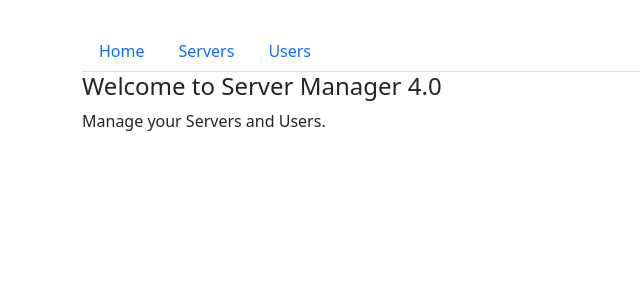
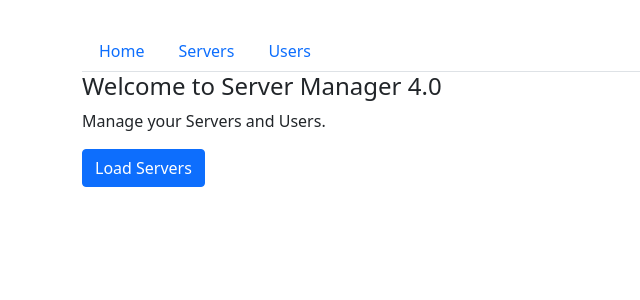
Before and after one commit to vishal-08/my-first-app, an Angular app: page / in a window 1280 px wide. Shown: the top 300 px of the page, without its empty margins (0-640 px from the left). Built offline with nearby package versions, Linux system fonts and the light colour scheme.

Commit message:
programitacally navigation

```diff
--- a/src/app/app.component.html
+++ b/src/app/app.component.html
@@ -2,9 +2,9 @@
   <div class="row">
     <div class="col-xs-12 col-sm-10 col-md-8 col-sm-offset-1 col-md-offset-2">
       <ul class="nav nav-tabs" style="cursor: pointer;">
-        <li role="presentation" class="nav-item" routerLinkActive = "active" [routerLinkActiveOptions] = "{exact : true}"><a class="nav-link" routerLink = "/">Home</a></li>
-        <li role="presentation" class="nav-item" routerLinkActive = "active"><a class="nav-link" routerLink = "/servers">Servers</a></li>
-        <li role="presentation" class="nav-item" routerLinkActive = "active"><a class="nav-link" [routerLink] = "['/users']">Users</a></li>
+        <li role="presentation" class="nav-item" routerLinkActive ="active" [routerLinkActiveOptions] = "{exact : true}"><a class="nav-link" routerLink = "/">Home</a></li>
+        <li role="presentation" class="nav-item" routerLinkActive ="active"><a class="nav-link" routerLink = "/servers">Servers</a></li>
+        <li role="presentation" class="nav-item" routerLinkActive ="active"><a class="nav-link" [routerLink] = "['/users']">Users</a></li>
       </ul>
     </div>
   </div>
--- a/src/app/home/home.component.html
+++ b/src/app/home/home.component.html
@@ -1,2 +1,4 @@
 <h4>Welcome to Server Manager 4.0</h4>
 <p>Manage your Servers and Users.</p>
+
+<button class="btn btn-primary" (click) = "onLoadServer()">Load Servers</button>
--- a/src/app/home/home.component.ts
+++ b/src/app/home/home.component.ts
@@ -1,4 +1,5 @@
 import { Component, OnInit } from '@angular/core';
+import { Router } from '@angular/router';
 
 @Component({
   selector: 'app-home',
@@ -7,9 +8,12 @@
 })
 export class HomeComponent implements OnInit {
 
-  constructor() { }
+  constructor(private router : Router) { }
 
   ngOnInit() {
   }
+  onLoadServer(){
+    this.router.navigate(['/servers'])
+  }
 
 }
```
